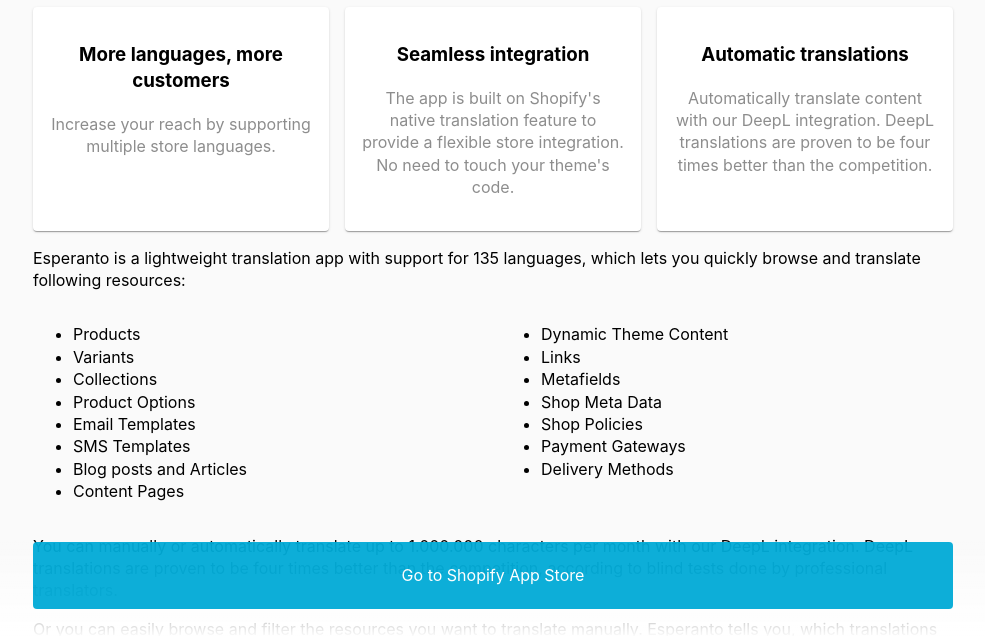
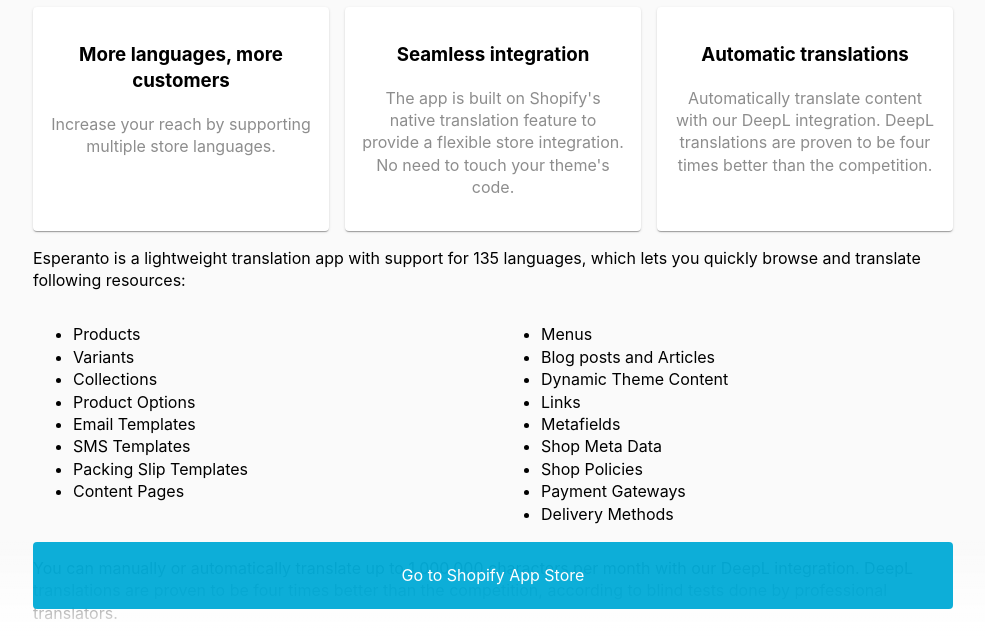
Before and after one commit to sven-straubinger/esperanto-cloud-app-website, a plain HTML site: page docs/index.html in a window 1280 px wide. Shown: the part 162-798 px from the top of the page, without its empty margins (147-1132 px from the left). Drawn offline with Linux system fonts and the light colour scheme.

Commit message:
Add latest entries

```diff
--- a/docs/index.html
+++ b/docs/index.html
@@ -72,10 +72,12 @@
                 <li>Product Options</li>
                 <li>Email Templates</li>
                 <li>SMS Templates</li>
-                <li>Blog posts and Articles</li>
+                <li>Packing Slip Templates</li>
                 <li>Content Pages</li>
               </ul>
               <ul>
+                <li>Menus</li>
+                <li>Blog posts and Articles</li>
                 <li>Dynamic Theme Content</li>
                 <li>Links</li>
                 <li>Metafields</li>
```
